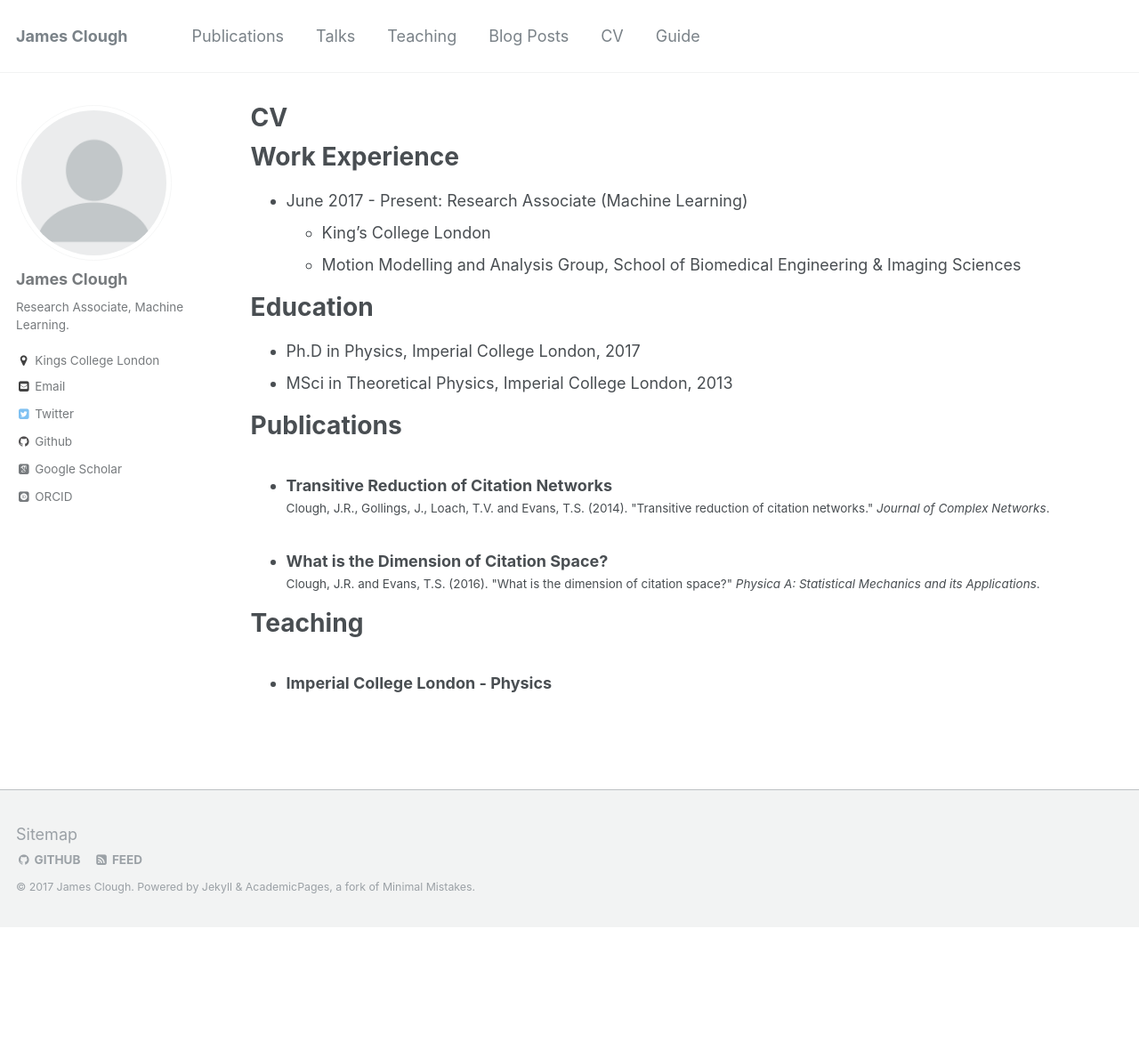
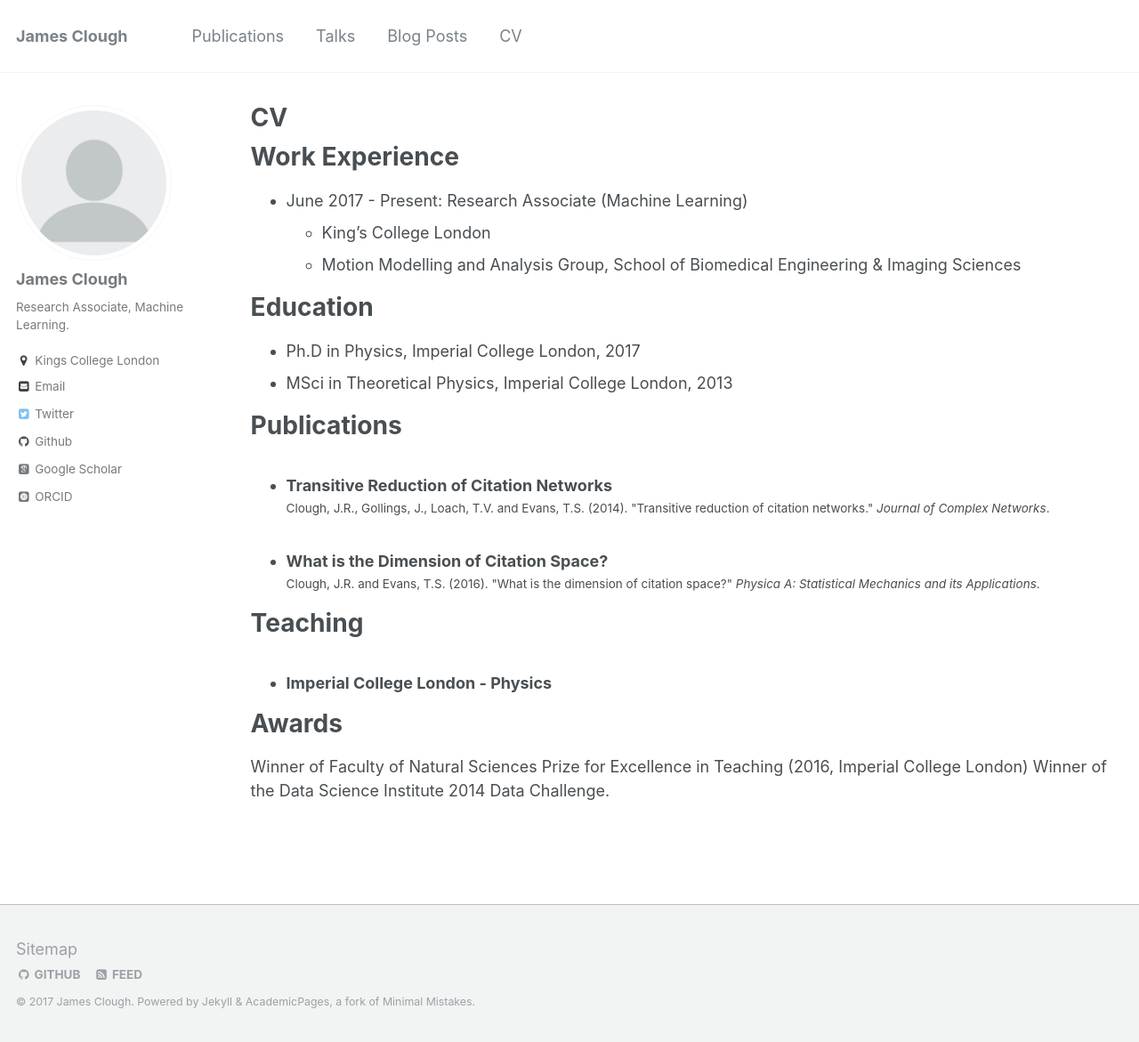
Before and after one commit to JamesClough/JamesClough.github.io, a Jekyll site: the page built from _pages/cv.md, in a window 1280 px wide and 1171 px high. Shown: the whole window at 89% size. Built offline with Jekyll 4.4.1, drawn with Linux system fonts in a browser that asks for light colours; some web fonts are replaced.

Commit message:
Remove teaching and guide pages

```diff
--- a/_data/navigation.yml
+++ b/_data/navigation.yml
@@ -6,14 +6,9 @@ main:
   - title: "Talks"
     url: /talks/
 
-  - title: "Teaching"
-    url: /teaching/
 
   - title: "Blog Posts"
     url: /year-archive/
 
   - title: "CV"
     url: /cv/
-
-  - title: "Guide"
-    url: /markdown/
--- a/_pages/cv.md
+++ b/_pages/cv.md
@@ -33,3 +33,8 @@ Teaching
   <ul>{% for post in site.teaching %}
     {% include archive-single-cv.html %}
   {% endfor %}</ul>
+
+Awards
+======
+Winner of Faculty of Natural Sciences Prize for Excellence in Teaching (2016, Imperial College London)
+Winner of the Data Science Institute 2014 Data Challenge.
```
Also changed, not shown: _pages/teaching.html (deleted, +0 -12 lines), 3 other files.
